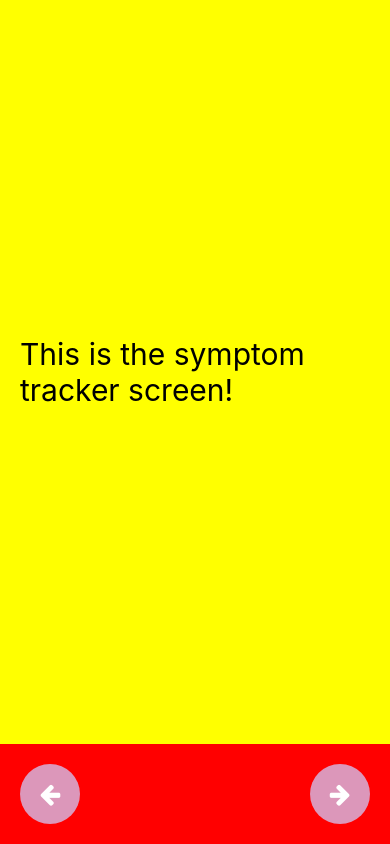
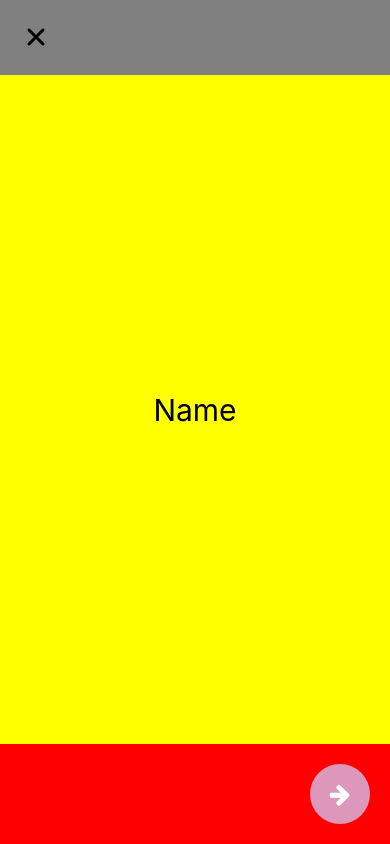
Before and after one commit to rameezh88/SymptomTracker, a React Native app: screen /SymptomTrackerScreen in a window 390 px wide. Built offline with nearby package versions, Linux system fonts and the light colour scheme.

Commit message:
Logic for showing all the steps in the symptom tracker

```diff
--- a/src/screens/SymptomTrackerScreen/index.tsx
+++ b/src/screens/SymptomTrackerScreen/index.tsx
@@ -1,14 +1,18 @@
-import { FontAwesome } from "@expo/vector-icons";
+import { FontAwesome, Ionicons } from "@expo/vector-icons";
 import { NavigationProp } from "@react-navigation/native";
-import { Text } from "react-native";
+import { Text, View } from "react-native";
 import { RootStackParamList } from "../../navigation";
 import {
   BottomContainer,
+  CloseButton,
   Container,
+  DummyView,
+  Header,
   NextButton,
   PreviousButton,
   TopContainer,
 } from "./styles";
+import { useMemo, useState } from "react";
 
 interface SymptomTrackerScreenProps {
   navigation: NavigationProp<RootStackParamList, "SymptomTrackerScreen">;
@@ -18,53 +22,91 @@ const steps = [
   {
     title: "What are you feeling right now?",
     symptomField: "name",
-    Component: <Text>Name</Text>,
+    Component: () => <Text>Name</Text>,
   },
   {
     title: "Pick a date",
     symptomField: "date",
-    Component: <Text>Date</Text>,
+    Component: () => <Text>Date</Text>,
   },
   {
     title: "How severe is it?",
     symptomField: "severity",
-    Component: <Text>Severity</Text>,
+    Component: () => <Text>Severity</Text>,
   },
   {
     title: "Anything else you'd like to add?",
     symptomField: "description",
-    Component: <Text>Description</Text>,
+    Component: () => <Text>Description</Text>,
   },
   {
     title: "All done! Yay!",
-    Component: <Text>All done!</Text>,
+    Component: () => <Text>All done!</Text>,
   },
 ];
 
 const SymptomTrackerScreen: React.FC<SymptomTrackerScreenProps> = ({
   navigation,
 }) => {
-  // const [currentStep, setCurrentStep] = useState(0);
+  const [currentStep, setCurrentStep] = useState(0);
 
-  const handlePreviousPress = () => {};
-  const handleNextPress = () => {};
+  const handlePreviousPress = () => {
+    if (currentStep > 0) {
+      setCurrentStep(currentStep - 1);
+    }
+  };
+  const handleNextPress = () => {
+    if (currentStep < steps.length - 1) {
+      setCurrentStep(currentStep + 1);
+    }
+  };
+
+  const handleClosePress = () => {
+    navigation.goBack();
+  };
+
+  const previousButtonVisible = useMemo(() => {
+    return currentStep > 0 && currentStep < steps.length - 1;
+  }, [currentStep]);
+
+  const nextButtonVisible = useMemo(() => {
+    return currentStep < steps.length - 1;
+  }, [currentStep]);
+
+  const { Component } = useMemo(() => {
+    return steps[currentStep];
+  }, [currentStep]);
 
   return (
     <Container
       style={{ flex: 1, alignItems: "center", justifyContent: "center" }}
     >
+      <Header>
+        <CloseButton onPress={handleClosePress}>
+          <Ionicons name="close" size={32} color="black" />
+        </CloseButton>
+      </Header>
       <TopContainer>
         <Text style={{ fontSize: 30 }}>
-          This is the symptom tracker screen!
+          {/* This is the symptom tracker screen! */}
+          <Component />
         </Text>
       </TopContainer>
       <BottomContainer>
+        {previousButtonVisible ? (
           <PreviousButton onPress={handlePreviousPress}>
             <FontAwesome name="arrow-left" size={24} color="white" />
           </PreviousButton>
+        ) : (
+          <DummyView />
+        )}
+        {nextButtonVisible ? (
           <NextButton onPress={handleNextPress}>
             <FontAwesome name="arrow-right" size={24} color="white" />
           </NextButton>
+        ) : (
+          <DummyView />
+        )}
       </BottomContainer>
     </Container>
   );
--- a/src/screens/SymptomTrackerScreen/styles.ts
+++ b/src/screens/SymptomTrackerScreen/styles.ts
@@ -3,6 +3,13 @@ import RoundButton from "../../components/RoundButton";
 
 export const Container = styled.View`
   flex: 1;
+`;
+
+export const Header = styled.View`
+  flex-direction: row;
+  padding: 20px;
+  width: 100%;
+  background-color: grey;
 `;
 
 export const TopContainer = styled.View`
@@ -22,6 +29,13 @@ export const BottomContainer = styled.View`
   justify-content: space-between;
 `;
 
+export const DummyView = styled.View`
+  height: 60px;
+  width: 60px;
+`;
+
+export const CloseButton = styled.Pressable``;
+
 export const PreviousButton = styled(RoundButton)``;
 
 export const NextButton = styled(RoundButton)``;
```
Lines whose indentation alone changed are shown as unchanged.
